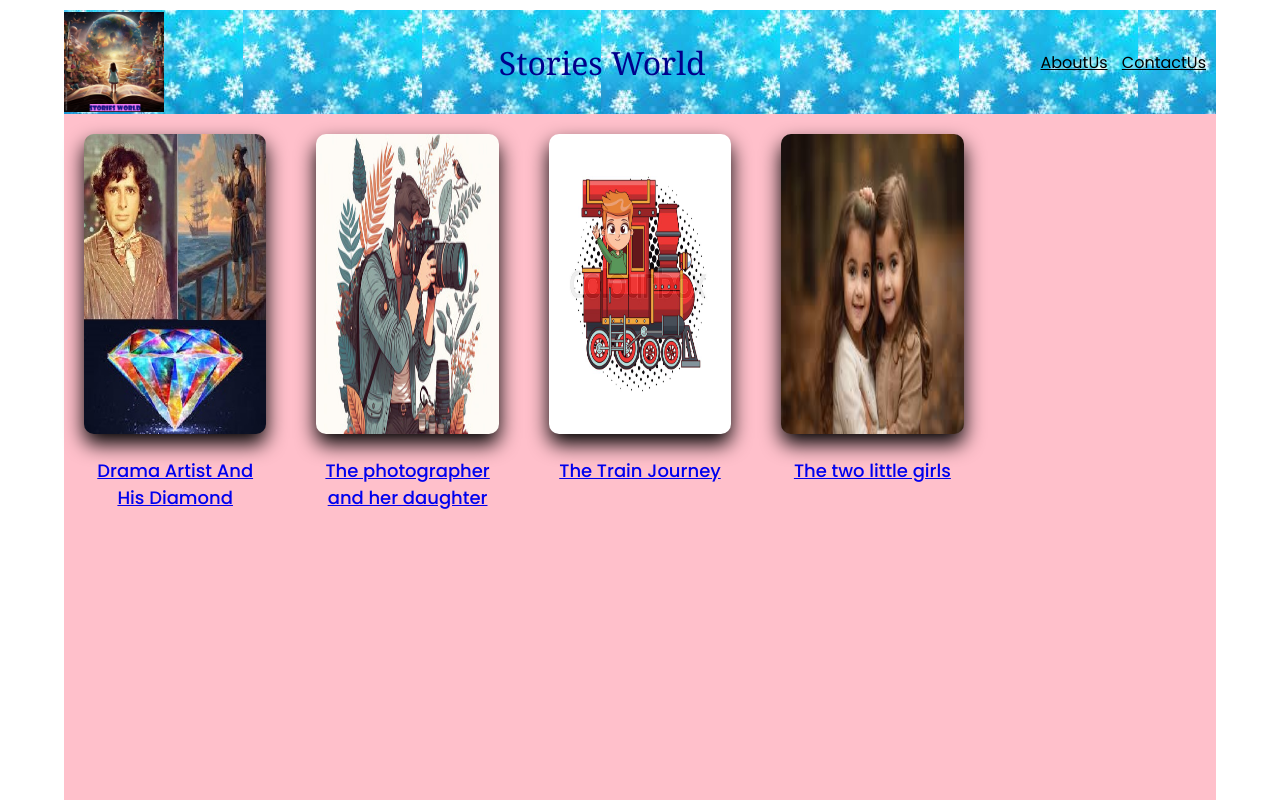
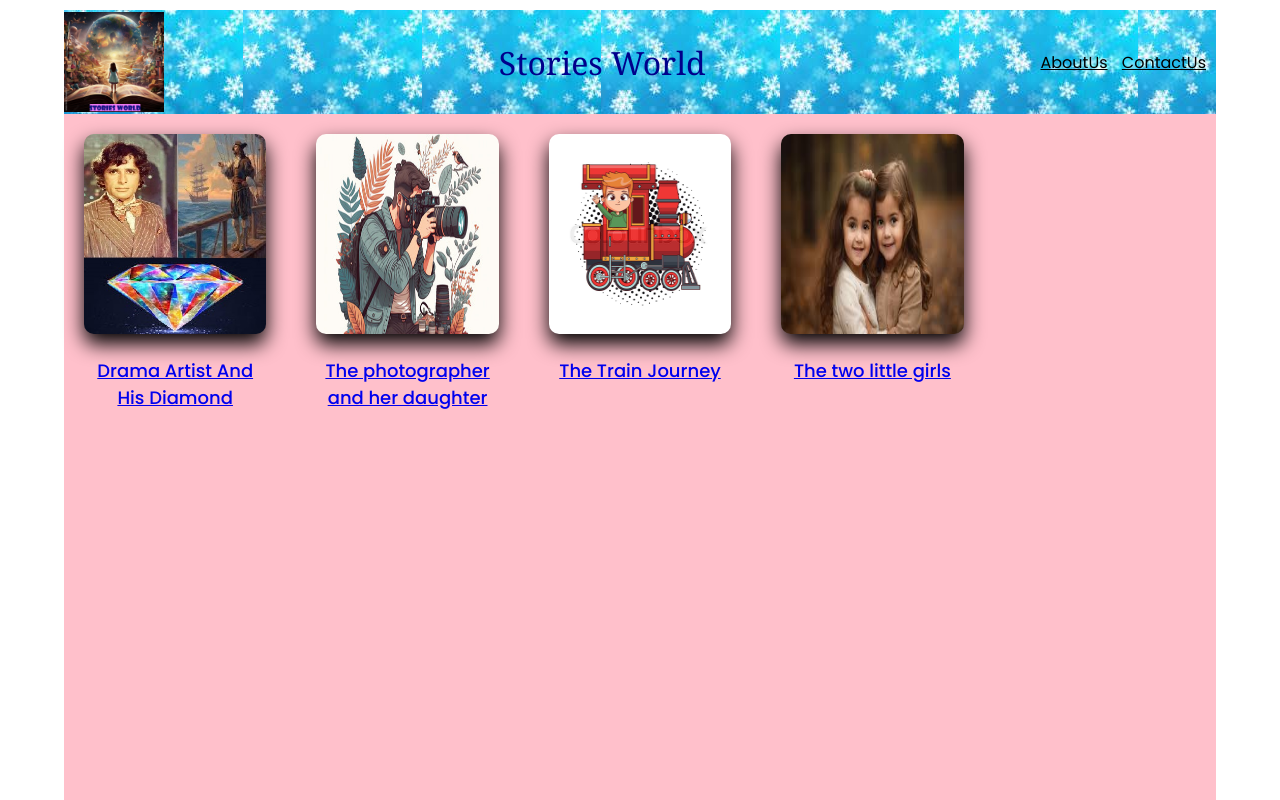
Before and after one commit to NicelinJones/Stories-World, a plain HTML site: page index.html in a window 1280 px wide. Shown: the top 800 px of the page. Drawn offline with Linux system fonts and the light colour scheme.

Commit message:
Update index.html

```diff
--- a/index.html
+++ b/index.html
@@ -24,16 +24,16 @@
 
     <div class="listProduct">
         <div class="item">
-            <a href="https://nicelinjones.github.io/Kids-Stories/"><img src="./dramaartiststory.jpg" alt="Drama Artist Story"  height="300px" width="150px">
+            <a href="https://nicelinjones.github.io/Kids-Stories/"><img src="./dramaartiststory.jpg" alt="Drama Artist Story"  height="200px" width="150px">
             <h2 >Drama Artist And His Diamond </h2>
             </a>
-            <a href="https://nicelinjones.github.io/The-photographer-and-his-daughter/">  <img src="./cameraman.jpg" alt="The photographer and his daughter"  height="300px" width="150px">
+            <a href="https://nicelinjones.github.io/The-photographer-and-his-daughter/">  <img src="./cameraman.jpg" alt="The photographer and his daughter"  height="200px" width="150px">
                 <h2 >The photographer and her daughter</h2>
             </a>
-            <a href="https://nicelinjones.github.io/The-Train-Journey/"><img src="./boyintail.jpg" alt="Train Journey Story" height="300px" width="150px" >
+            <a href="https://nicelinjones.github.io/The-Train-Journey/"><img src="./boyintail.jpg" alt="Train Journey Story" height="200px" width="150px" >
                 <h2 >The Train Journey </h2>
             </a>
-            <a href="https://nicelinjones.github.io/The-two-little-girls/"><img src="./images.jpg" alt="The two little girls story" height="300px" width="150px" >
+            <a href="https://nicelinjones.github.io/The-two-little-girls/"><img src="./images.jpg" alt="The two little girls story" height="200px" width="150px" >
                 <h2 >The two little girls </h2>
             </a>
 
```
